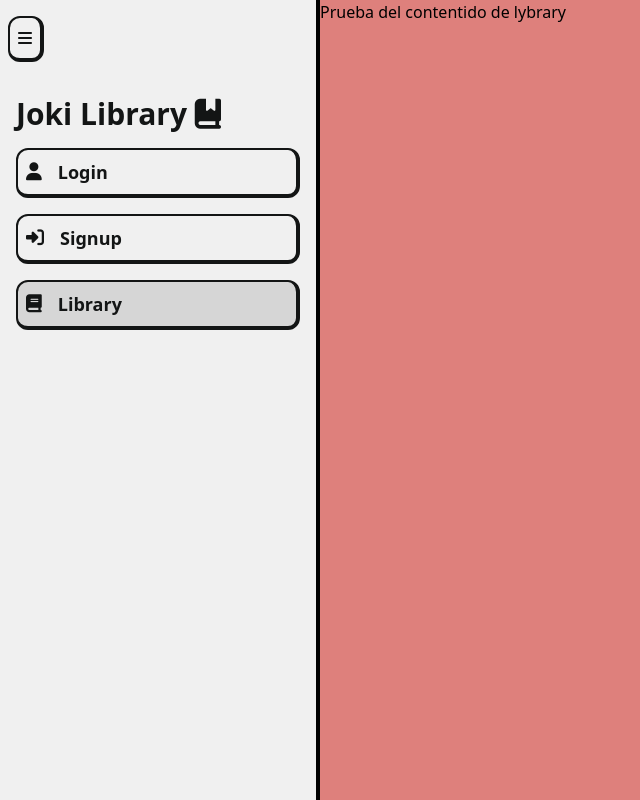
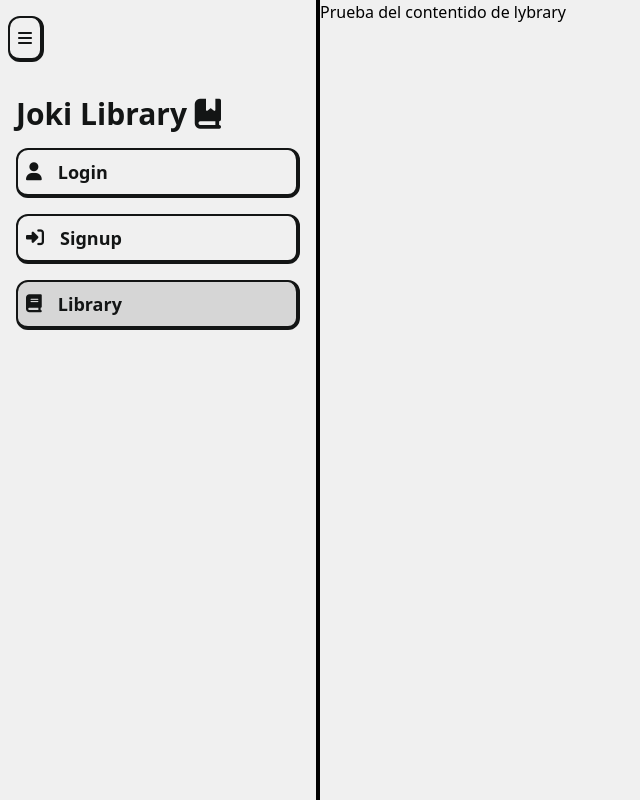
Before and after one commit to Josedzzz/libreria-ingsoft-front, a React (Vite) app: page / in a window 1280 px wide. Shown: the top 800 px of the page, without its empty margins (0-640 px from the left). Built offline with nearby package versions, Linux system fonts and the light colour scheme.

Commit message:
change colors

```diff
--- a/tailwind.config.js
+++ b/tailwind.config.js
@@ -9,7 +9,7 @@ module.exports = {
         "custom-gray": "#D6D6D6",
         "custom-dark-translucent": "rgba(19, 21, 21, 0.5)",
         "custom-white": "#F0F0F0",
-        "custom-salmon": "#DE807C",
+        "custom-rose": "#B3A8AC",
         "custom-yellow": "#F3CC91",
         "pastel-pink": "#FFD1DC",
         "custom-blue": "#83A2C3",
```
